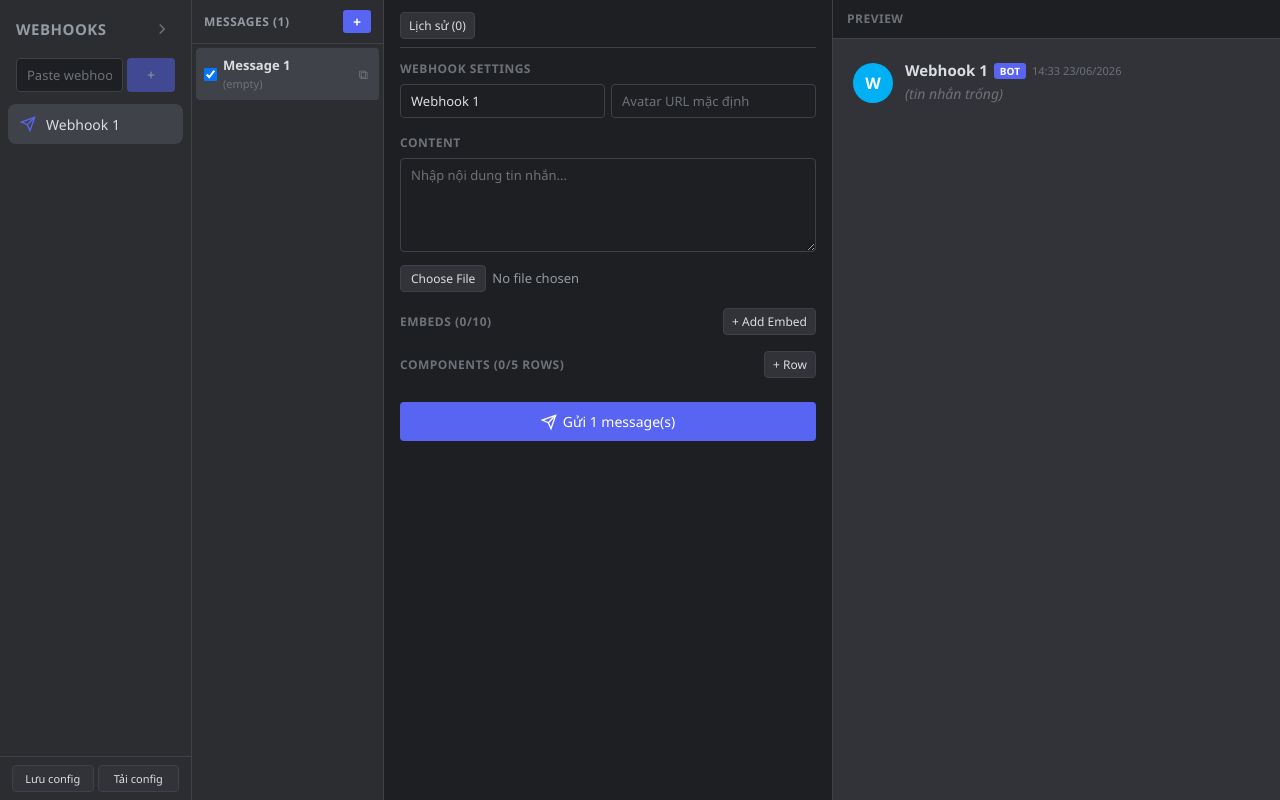
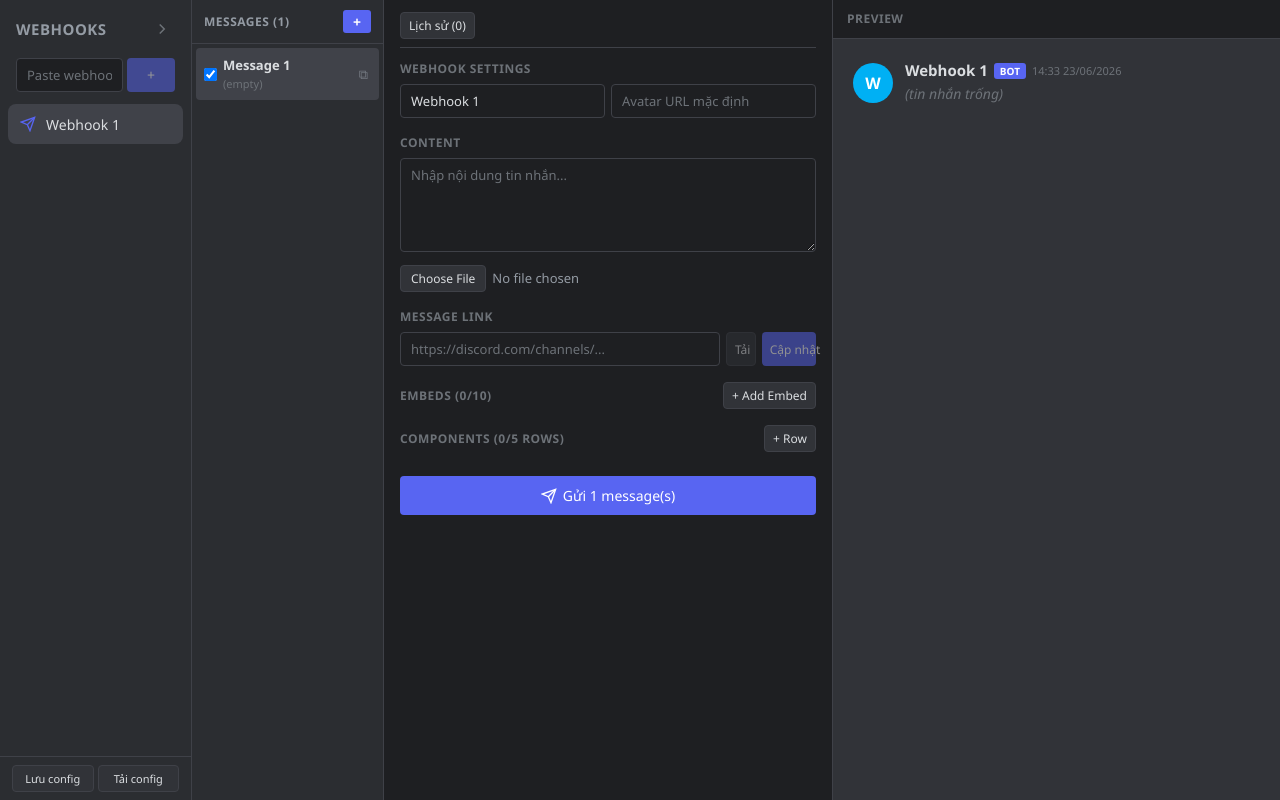
Before and after one commit to vngctcreative/webhook_dsc, a React (Vite) app: page / in a window 1280 px wide. Built offline with nearby package versions, Linux system fonts and the light colour scheme.

Commit message:
feat: thêm Message Link, tải và cập nhật nội dung qua webhook API

```diff
--- a/src/App.jsx
+++ b/src/App.jsx
@@ -16,6 +16,7 @@ const EMPTY_MSG = () => ({
   embeds: [],
   components: [],
   filePreview: null,
+  messageLink: '',
 })
 
 const BTN_STYLES = [
@@ -48,6 +49,16 @@ function buildPayload(msg, wh) {
   }
   if (msg.components.length > 0) p.components = msg.components
   return p
+}
+
+function extractWebhookParts(url) {
+  const m = url.match(/\/webhooks\/(\d+)\/([^/\s?#]+)/)
+  return m ? { id: m[1], token: m[2] } : null
+}
+
+function extractMessageId(link) {
+  const m = link.match(/(?:channels\/\d+\/\d+\/)?(\d+)$/)
+  return m ? m[1] : null
 }
 
 export default function App() {
@@ -305,6 +316,52 @@ export default function App() {
     setSending(false)
   }
 
+  async function fetchMessage() {
+    if (!activeWebhook?.url || !msg?.messageLink) return
+    const wh = extractWebhookParts(activeWebhook.url)
+    const mid = extractMessageId(msg.messageLink)
+    if (!wh || !mid) { setStatus({ type: 'error', text: 'Link webhook hoặc message không hợp lệ!' }); return }
+    setStatus({ type: 'info', text: 'Đang tải...' })
+    try {
+      const res = await fetch(`https://discord.com/api/webhooks/${wh.id}/${wh.token}/messages/${mid}`)
+      if (!res.ok) { setStatus({ type: 'error', text: `Lỗi khi tải: ${res.status}` }); return }
+      const d = await res.json()
+      const embeds = (d.embeds || []).map(e => ({
+        title: e.title || '', description: e.description || '', url: e.url || '', color: e.color ? '#' + e.color.toString(16).padStart(6, '0') : '#5865f2',
+        authorName: e.author?.name || '', authorUrl: e.author?.url || '', authorIcon: e.author?.icon_url || '',
+        footerText: e.footer?.text || '', footerIcon: e.footer?.icon_url || '',
+        thumbnail: e.thumbnail?.url || '', image: e.image?.url || '',
+        fields: (e.fields || []).map(f => ({ name: f.name || '', value: f.value || '', inline: f.inline || false })),
+        timestamp: !!e.timestamp,
+      }))
+      updateMsg({
+        content: d.content || '',
+        embeds,
+        components: d.components || [],
+        filePreview: d.attachments?.[0]?.url || null,
+      })
+      setStatus({ type: 'success', text: 'Đã tải nội dung từ message!' })
+    } catch (err) { setStatus({ type: 'error', text: `Lỗi: ${err.message}` }) }
+  }
+
+  async function updateMessage() {
+    if (!activeWebhook?.url || !msg?.messageLink) return
+    const wh = extractWebhookParts(activeWebhook.url)
+    const mid = extractMessageId(msg.messageLink)
+    if (!wh || !mid) { setStatus({ type: 'error', text: 'Link webhook hoặc message không hợp lệ!' }); return }
+    setStatus({ type: 'info', text: 'Đang cập nhật...' })
+    const payload = buildPayload(msg, activeWebhook)
+    try {
+      const res = await fetch(`https://discord.com/api/webhooks/${wh.id}/${wh.token}/messages/${mid}`, {
+        method: 'PATCH',
+        headers: { 'Content-Type': 'application/json' },
+        body: JSON.stringify(payload),
+      })
+      if (res.ok) setStatus({ type: 'success', text: 'Đã cập nhật message!' })
+      else { const err = await res.text(); setStatus({ type: 'error', text: `Lỗi: ${err}` }) }
+    } catch (err) { setStatus({ type: 'error', text: `Lỗi: ${err.message}` }) }
+  }
+
   return (
     <div className="app">
 
@@ -363,6 +420,15 @@ export default function App() {
                   const file = e.target.files[0]
                   updateMsg({ filePreview: file ? URL.createObjectURL(file) : null })
                 }} />
+              </div>
+
+              <div className="editor-section">
+                <div className="section-header"><h4>Message Link</h4></div>
+                <div className="form-row">
+                  <input className="input" placeholder="https://discord.com/channels/..." value={msg.messageLink} onChange={e => updateMsg({ messageLink: e.target.value })} />
+                  <button className="btn btn-sm btn-secondary" onClick={fetchMessage} disabled={!msg.messageLink || !activeWebhook?.url}>Tải</button>
+                  <button className="btn btn-sm btn-primary" onClick={updateMessage} disabled={!msg.messageLink || !activeWebhook?.url}>Cập nhật</button>
+                </div>
               </div>
 
               <div className="editor-section">
```
